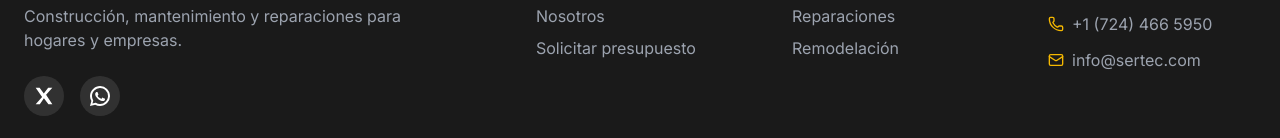
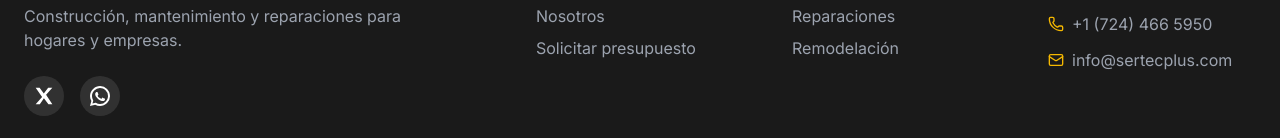
Before and after one commit to sertecplus/website, a React (Vite) app: page / in a window 1280 px wide. Shown: the part 5649-5787 px from the top of the page. Built offline with nearby package versions, Linux system fonts and the light colour scheme.

Commit message:
Update contact email and link badge to contact form

```diff
--- a/src/App.tsx
+++ b/src/App.tsx
@@ -635,7 +635,11 @@ function App() {
               </div>
 
               {/* Rotating Badge */}
-              <div className="hero-badge absolute -bottom-6 -right-6 w-32 h-32">
+              <div
+                className="hero-badge absolute -bottom-6 -right-6 w-32 h-32 cursor-pointer"
+                onClick={() => scrollToSection('contact')}
+                aria-label="Ir al formulario de contacto"
+              >
                 <div className="relative w-full h-full">
                   <svg className="animate-spin-slow w-full h-full" viewBox="0 0 100 100">
                     <defs>
@@ -1040,10 +1044,10 @@ function App() {
                   <li className="flex items-center gap-2">
                     <Mail size={16} className="text-[#f5b800]" />
                     <a
-                      href="mailto:info@sertec.com"
+                      href="mailto:info@sertecplus.com"
                       className="hover:text-[#f5b800] transition-colors"
                     >
-                      info@sertec.com
+                      info@sertecplus.com
                     </a>
                   </li>
                 </ul>
```
